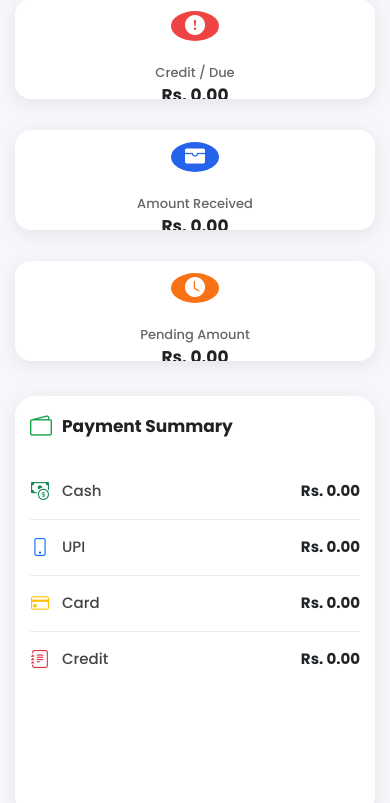
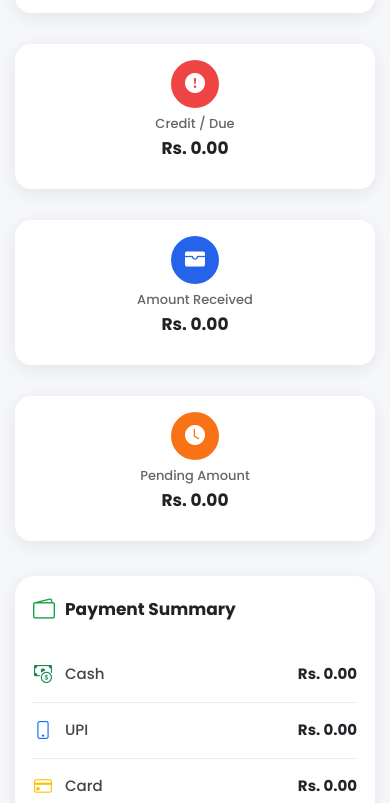
Before and after one commit to SaicharanPalla/SVSS-billing-software, an Electron app: page pages/reports.html in a window 390 px wide. Shown: the part 1923-2726 px from the top of the page. Drawn offline with nearby package versions, Linux system fonts and the light colour scheme; no server answers.

Commit message:
Fix mobile report summary cards

```diff
--- a/assets/css/reports.css
+++ b/assets/css/reports.css
@@ -1151,3 +1151,60 @@ body.dark-mode .reports-header p{
     scrollbar-width: thin;
     scrollbar-color: #aaa #f1f1f1;
 }
+/* ==========================================
+   MOBILE REPORT SUMMARY CARD FIX
+========================================== */
+
+@media (max-width:576px){
+
+    .payment-credit-summary .summary-card,
+    .payment-summary-cards .summary-card{
+        height:auto !important;
+        min-height:145px !important;
+        padding:16px !important;
+        overflow:visible !important;
+        display:flex !important;
+        flex-direction:column !important;
+        align-items:center !important;
+        justify-content:center !important;
+        gap:8px !important;
+        text-align:center !important;
+    }
+
+    .payment-credit-summary .summary-card .icon,
+    .payment-summary-cards .summary-card .icon{
+        width:48px !important;
+        height:48px !important;
+        min-width:48px !important;
+        margin:0 !important;
+        flex-shrink:0 !important;
+    }
+
+    .payment-credit-summary .summary-content,
+    .payment-summary-cards .summary-content{
+        width:100% !important;
+        min-width:0 !important;
+        overflow:visible !important;
+    }
+
+    .payment-credit-summary .summary-content small,
+    .payment-summary-cards .summary-content small{
+        display:block !important;
+        margin-bottom:5px !important;
+        white-space:normal !important;
+        line-height:1.3 !important;
+    }
+
+    .payment-credit-summary .summary-content h3,
+    .payment-summary-cards .summary-content h3{
+        font-size:17px !important;
+        line-height:1.3 !important;
+        height:auto !important;
+        min-height:22px !important;
+        white-space:normal !important;
+        overflow:visible !important;
+        text-overflow:clip !important;
+        margin:0 !important;
+    }
+
+}
--- a/assets/css/responsive.css
+++ b/assets/css/responsive.css
@@ -405,3 +405,48 @@
     }
 
 }
+
+
+/* =====================================
+   MOBILE DASHBOARD CARD FIX
+===================================== */
+
+@media (max-width:480px){
+
+    .dashboard-card{
+        min-height:120px !important;
+        height:auto !important;
+        padding:18px !important;
+        gap:14px !important;
+        align-items:center !important;
+        overflow:visible !important;
+    }
+
+    .dashboard-card .card-icon{
+        width:58px !important;
+        height:58px !important;
+        min-width:58px !important;
+        font-size:24px !important;
+    }
+
+    .dashboard-card .card-details{
+        min-width:0 !important;
+        overflow:visible !important;
+    }
+
+    .dashboard-card .card-details h5{
+        margin-bottom:6px !important;
+        line-height:1.3 !important;
+    }
+
+    .dashboard-card .card-details h2{
+        font-size:30px !important;
+        line-height:1.25 !important;
+        height:auto !important;
+        min-height:38px !important;
+        margin:0 !important;
+        overflow:visible !important;
+        white-space:normal !important;
+    }
+
+}
```
